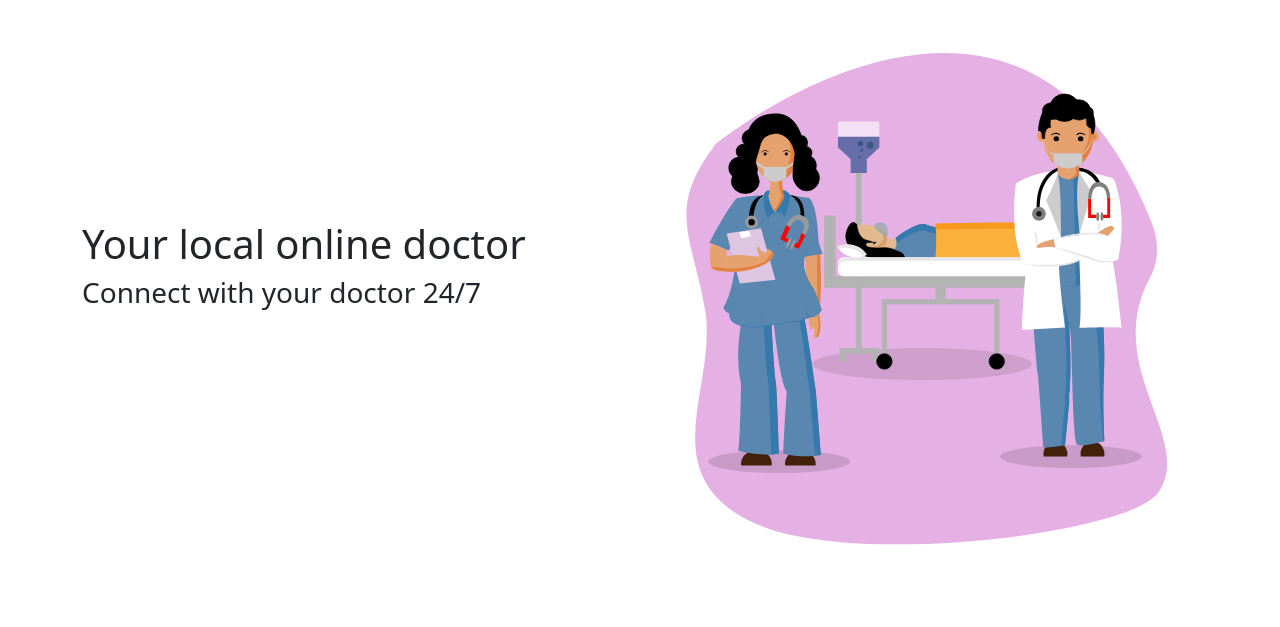
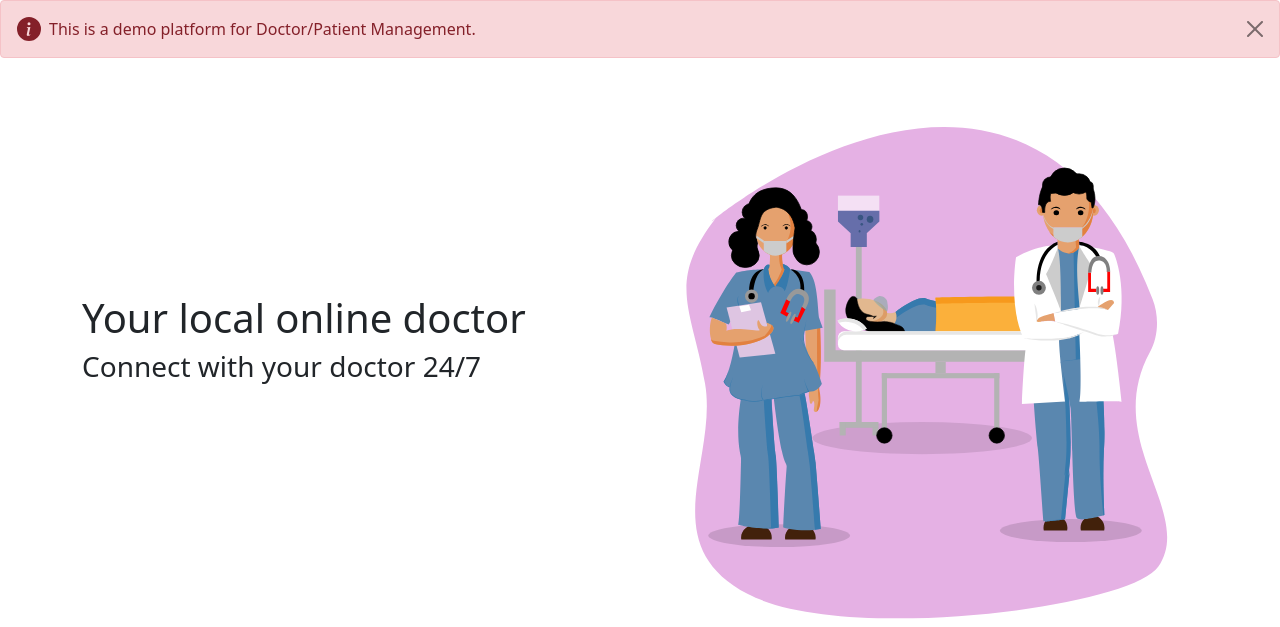
Before and after one commit to Kayne103/Ngaka473, a Django app: template templates/account/index.html in a window 1280 px wide. Shown: the part 58-685 px from the top of the page. Run offline with Django 3.2, Linux system fonts and the light colour scheme; the template is opened without the code that fills it, so the values that code supplies are empty.

Commit message:
Added user alerts

```diff
--- a/templates/account/index.html
+++ b/templates/account/index.html
@@ -46,7 +46,19 @@
         </nav>
     </div>
 </header>
+<svg xmlns="http://www.w3.org/2000/svg" style="display: none;">
+  <symbol id="info-fill" fill="currentColor" viewBox="0 0 16 16">
+    <path d="M8 16A8 8 0 1 0 8 0a8 8 0 0 0 0 16zm.93-9.412-1 4.705c-.07.34.029.533.304.533.194 0 .487-.07.686-.246l-.088.416c-.287.346-.92.598-1.465.598-.703 0-1.002-.422-.808-1.319l.738-3.468c.064-.293.006-.399-.287-.47l-.451-.081.082-.381 2.29-.287zM8 5.5a1 1 0 1 1 0-2 1 1 0 0 1 0 2z"/>
+  </symbol>
+</svg>
 
+<div class="alert alert-danger d-flex align-items-center alert-dismissible fade show" role="alert">
+  <svg class="bi flex-shrink-0 me-2" width="24" height="24" role="img" aria-label="Info:"><use xlink:href="#info-fill"/></svg>
+  <div>
+    This is a demo platform for Doctor/Patient Management.
+  </div>
+    <button type="button" class="btn-close" data-bs-dismiss="alert" aria-label="Close"></button>
+</div>
 <!-- ======= Hero Section ======= -->
 <section id="hero" class="hero d-flex align-items-center pt-2">
 
```
